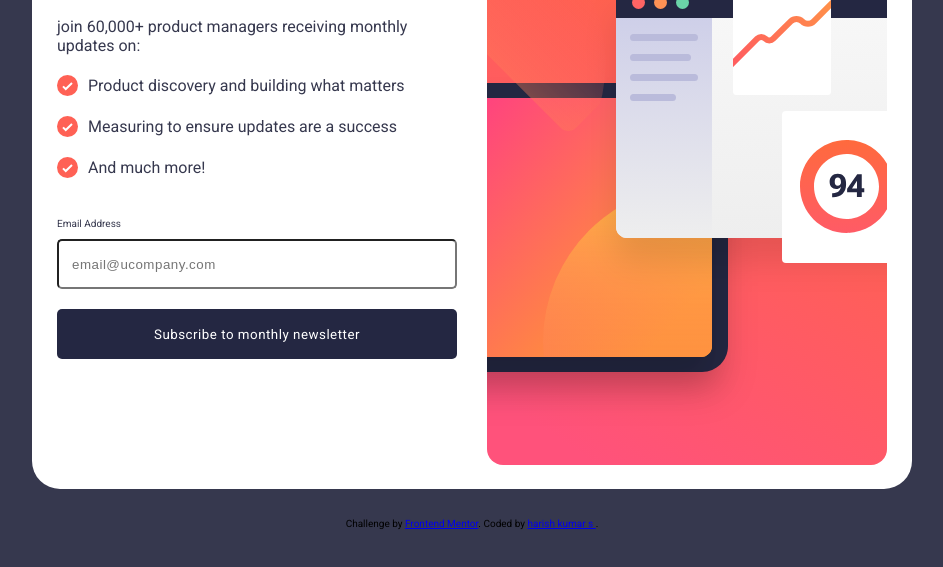
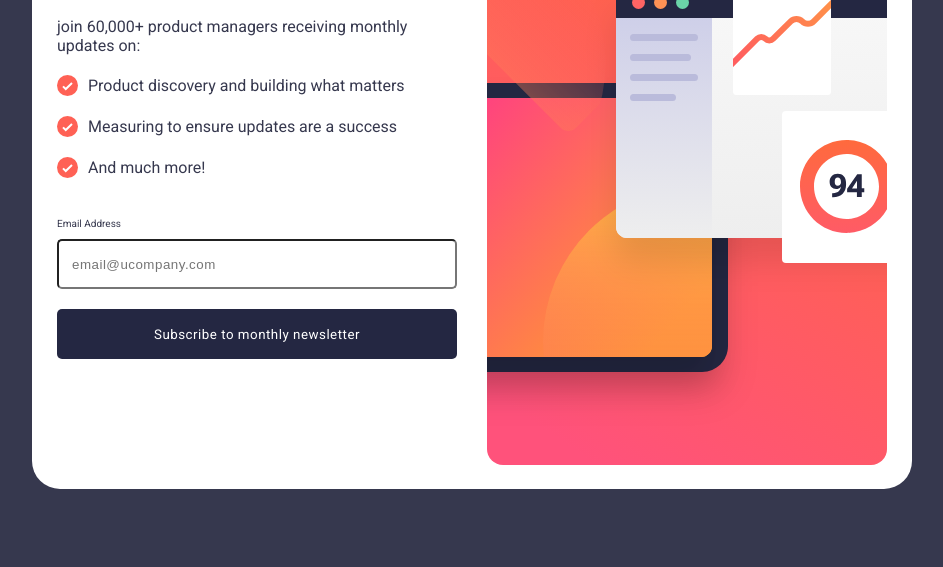
Before and after one commit to harishfuego33/-Frontend-Mentor-Newsletter-sign-up-form-with-success-message, a plain HTML site: page index.html in a window 1280 px wide. Shown: the part 231-798 px from the top of the page, without its empty margins (168-1111 px from the left). Drawn offline with Linux system fonts and the light colour scheme.

Commit message:
first commit

```diff
--- a/index.html
+++ b/index.html
@@ -63,11 +63,6 @@
         </div>
         <button class="form__btn">Dismiss message</button>
     </main>
-    <div class="attribution ">
-        Challenge by
-        <a href="https://www.frontendmentor.io?ref=challenge" target="_blank">Frontend Mentor</a>. Coded by <a
-            href="#">harish kumar s </a>.
-    </div>
 </body>
 <script src="email.js"></script>
 
```
